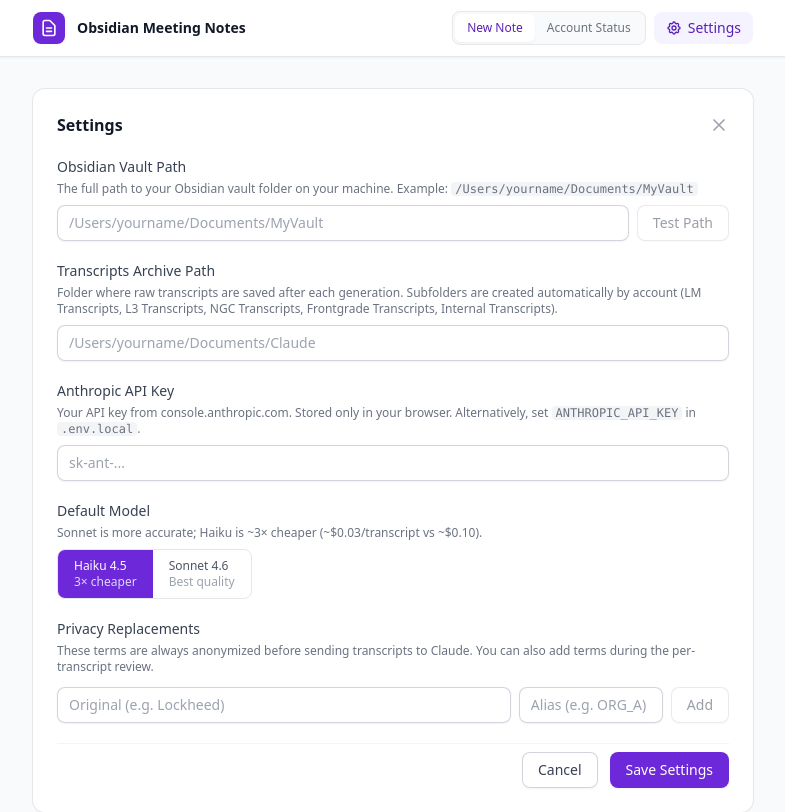
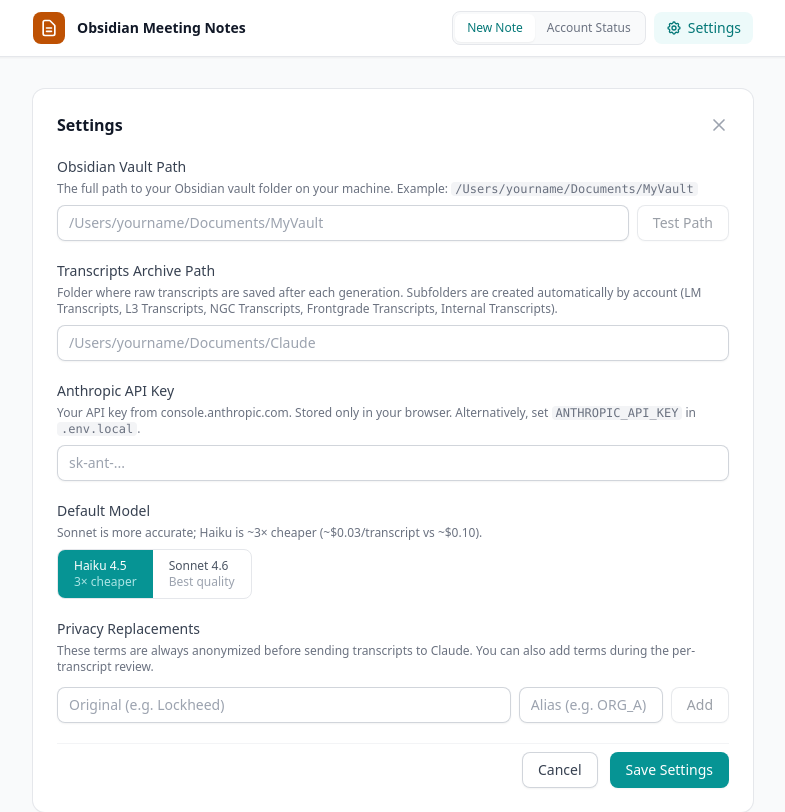
Before and after one commit to ryleyp/notetaker-webapp, a Next.js app: page / in a window 1280 px wide. Shown: the top 812 px of the page, without its empty margins (247-1032 px from the left). Built offline with nearby package versions, Linux system fonts and the light colour scheme.

Commit message:
Retheme app with teal/orange/yellow palette
Teal #069494 for primary buttons/focus, orange #BE5103 for logo and
markdown section headings, yellow #FFCE1B for tag pills, rust #B7410E
as dark variant.

https://claude.ai/code/session_014vc82DsxqhcToczRpoA5as

```diff
--- a/src/app/globals.css
+++ b/src/app/globals.css
@@ -57,7 +57,7 @@
 
 /* Markdown preview styles */
 .markdown-preview h1 { @apply text-2xl font-bold text-gray-900 mb-4 mt-6 first:mt-0; }
-.markdown-preview h2 { @apply text-lg font-semibold text-obsidian-700 mb-3 mt-5 pb-1 border-b border-gray-100; }
+.markdown-preview h2 { @apply text-lg font-semibold mb-3 mt-5 pb-1 border-b border-gray-100; color: #BE5103; }
 .markdown-preview h3 { @apply text-base font-semibold text-gray-800 mb-2 mt-4; }
 .markdown-preview p { @apply text-gray-700 mb-3 leading-relaxed; }
 .markdown-preview ul { @apply list-disc list-inside space-y-1 mb-3 text-gray-700; }
@@ -67,4 +67,4 @@
 .markdown-preview hr { @apply my-4 border-gray-200; }
 .markdown-preview pre { @apply bg-gray-50 rounded-lg p-3 text-sm font-mono mb-3 overflow-x-auto; }
 .markdown-preview code { @apply bg-gray-100 px-1 py-0.5 rounded text-sm font-mono; }
-.markdown-preview blockquote { @apply border-l-4 border-obsidian-300 pl-4 italic text-gray-600 my-3; }
+.markdown-preview blockquote { @apply pl-4 italic text-gray-600 my-3; border-left: 4px solid #FFCE1B; }
--- a/src/components/Header.jsx
+++ b/src/components/Header.jsx
@@ -6,7 +6,7 @@ export default function Header({ onSettingsClick, isSettingsOpen, mode, onModeCh
       <div className="max-w-3xl mx-auto px-4 sm:px-6">
         <div className="flex items-center justify-between h-14">
           <div className="flex items-center gap-3">
-            <div className="flex items-center justify-center w-8 h-8 rounded-lg bg-obsidian-600 text-white">
+            <div className="flex items-center justify-center w-8 h-8 rounded-lg text-white" style={{ backgroundColor: "#BE5103" }}>
               <svg className="w-5 h-5" fill="none" stroke="currentColor" viewBox="0 0 24 24">
                 <path strokeLinecap="round" strokeLinejoin="round" strokeWidth={2} d="M9 12h6m-6 4h6m2 5H7a2 2 0 01-2-2V5a2 2 0 012-2h5.586a1 1 0 01.707.293l5.414 5.414a1 1 0 01.293.707V19a2 2 0 01-2 2z" />
               </svg>
--- a/src/components/NotesPreview.jsx
+++ b/src/components/NotesPreview.jsx
@@ -14,7 +14,7 @@ function renderMarkdown(text) {
     if (/^(#[a-z][a-z0-9-]*\s*)+$/i.test(line.trim()) && line.trim().startsWith("#")) {
       const tags = line.trim().split(/\s+/).map((t) => t.slice(1)).filter(Boolean);
       const tagPills = tags
-        .map((t) => `<span class="inline-flex items-center px-2 py-0.5 rounded-full text-xs font-medium bg-obsidian-100 text-obsidian-700 mr-1 mb-1">#${escapeHtml(t)}</span>`)
+        .map((t) => `<span style="background:#FFF3C4;color:#7A3500;" class="inline-flex items-center px-2 py-0.5 rounded-full text-xs font-medium mr-1 mb-1">#${escapeHtml(t)}</span>`)
         .join("");
       result.push(`<div class="flex flex-wrap mb-2">${tagPills}</div>`);
       i++;
--- a/tailwind.config.js
+++ b/tailwind.config.js
@@ -9,16 +9,21 @@ module.exports = {
     extend: {
       colors: {
         obsidian: {
-          50: "#f5f3ff",
-          100: "#ede9fe",
-          200: "#ddd6fe",
-          300: "#c4b5fd",
-          400: "#a78bfa",
-          500: "#7c3aed",
-          600: "#6d28d9",
-          700: "#5b21b6",
-          800: "#4c1d95",
-          900: "#2d1b69",
+          50: "#edfafa",
+          100: "#d5f2f2",
+          200: "#aae5e5",
+          300: "#67d0d0",
+          400: "#2bb8b8",
+          500: "#069494",
+          600: "#069494",
+          700: "#057878",
+          800: "#045f5f",
+          900: "#033d3d",
+        },
+        brand: {
+          orange: "#BE5103",
+          rust:   "#B7410E",
+          yellow: "#FFCE1B",
         },
       },
     },
```
